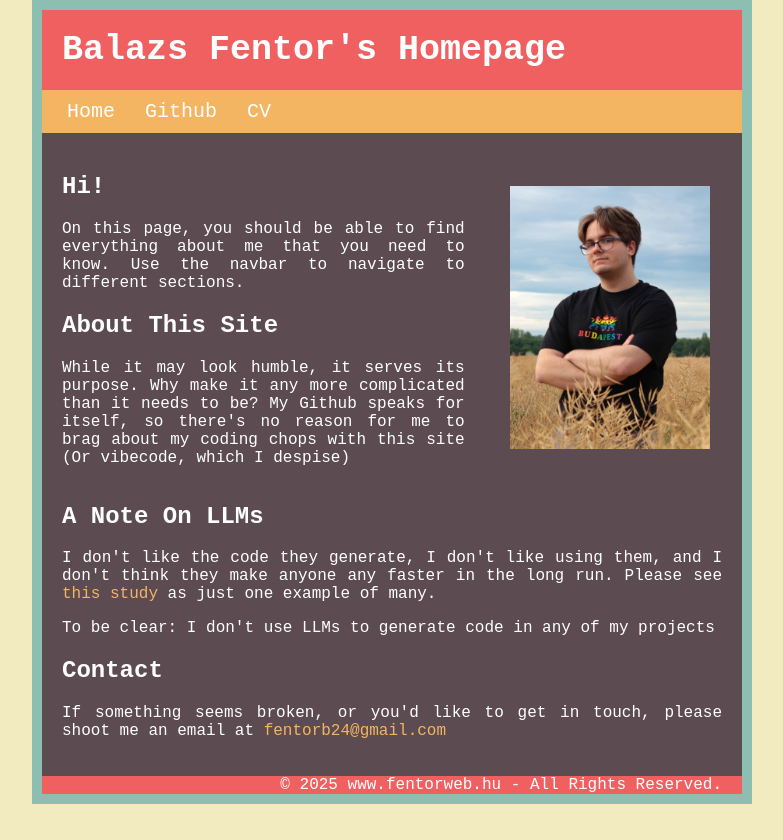
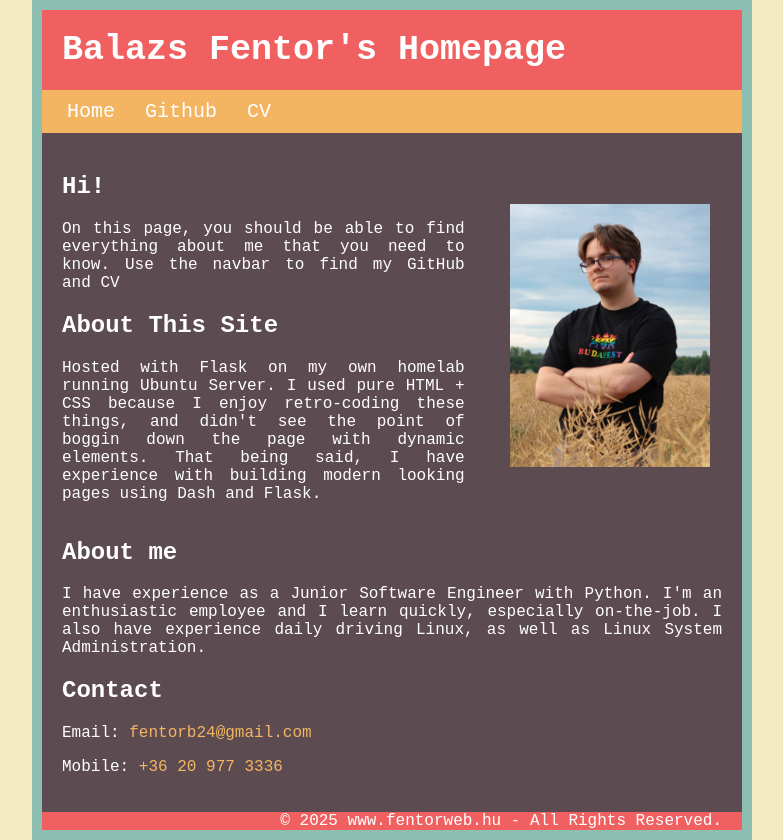
Before and after one commit to bfentor/bfentor_homepage, a Flask app: page / in a window 1280 px wide. Shown: the whole page, without its empty margins (248-1031 px from the left). Before the commit the page ends 804 px from the top, so only its background shows below. Run offline with Flask 3, Linux system fonts and the light colour scheme.

Commit message:
Updated homepage

```diff
--- a/templates/index.html
+++ b/templates/index.html
@@ -28,20 +28,29 @@
       <div class="page-intro">
         <div id="next-to-image">
           <h2>Hi!</h2>
-          <p>On this page, you should be able to find everything about me that you need to know. Use the navbar to navigate to different sections.</p>
+          <p>On this page, you should be able to find everything about me that you need to know. Use the navbar to find my GitHub and CV</p>
           <h2>About This Site</h2>
-          <p>While it may look humble, it serves its purpose. Why make it any more complicated than it needs to be? My Github speaks for itself, so there's no reason for me to brag about my coding chops with this site (Or vibecode, which I despise)</p>
+          <p>
+            Hosted with Flask on my own homelab running Ubuntu Server. I used pure HTML + CSS because I enjoy retro-coding these things, and didn't see the point of boggin down the page with dynamic elements. That being said, I have experience with building modern looking pages using Dash and Flask.
+          </p>
         </div>
         <div id="image-container">
           <img id="image" src="{{ url_for('static', filename='image.jpg') }}" alt="Balazs Fentor self portrait">
         </div>
       </div>
-      <h2>A Note On LLMs</h2>
+      <h2>About me</h2>
+      <p>
+        I have experience as a Junior Software Engineer with Python. I'm an enthusiastic employee and I learn quickly, especially on-the-job. I also have experience daily driving Linux, as well as Linux System Administration.
+      </p>
+      <!-- <h2>A Note On LLMs</h2>
       <p>I don't like the code they generate, I don't like using them, and I don't think they make anyone any faster in the long run. Please see <a style="color: var(--quartary);" href="https://metr.org/blog/2025-07-10-early-2025-ai-experienced-os-dev-study/"> this study</a> as just one example of many.</p>
-      <p>To be clear: I don't use LLMs to generate code in any of my projects</p>
+      <p>To be clear: I don't use LLMs to generate code in any of my projects</p> -->
       <h2>Contact</h2>
-      <p>If something seems broken, or you'd like to get in touch, please shoot me an email at
+      <p>Email:
         <a href="mailto: fentorb24@gmail.com" style="color: var(--quartary);">fentorb24@gmail.com</a>
+      </p>
+      <p>Mobile:
+        <a href="tel:+36209773336" style="color: var(--quartary);">+36 20 977 3336</a>
       </p>
       {% endblock %}
     </div>
```
Also changed, not shown: 1 other file.
